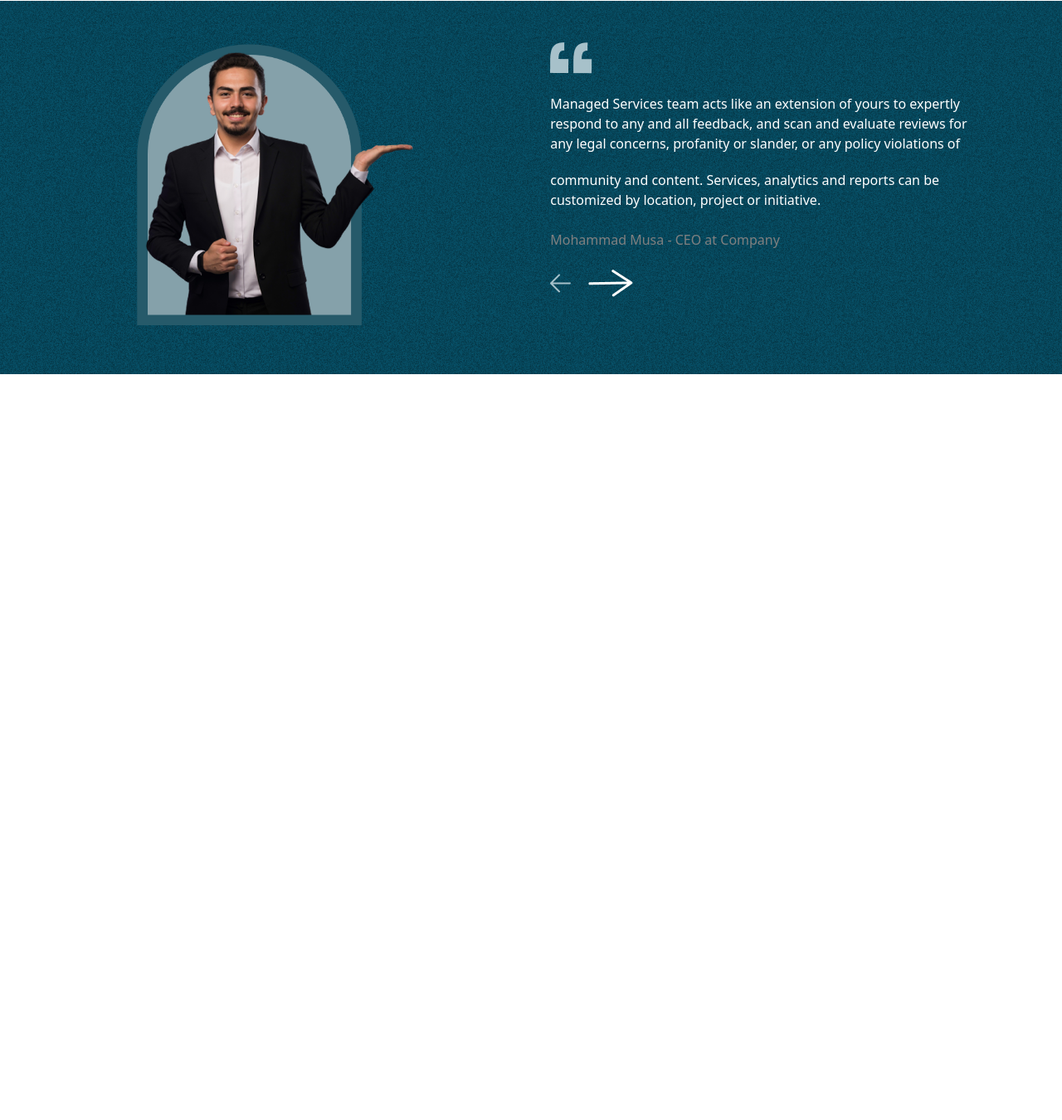
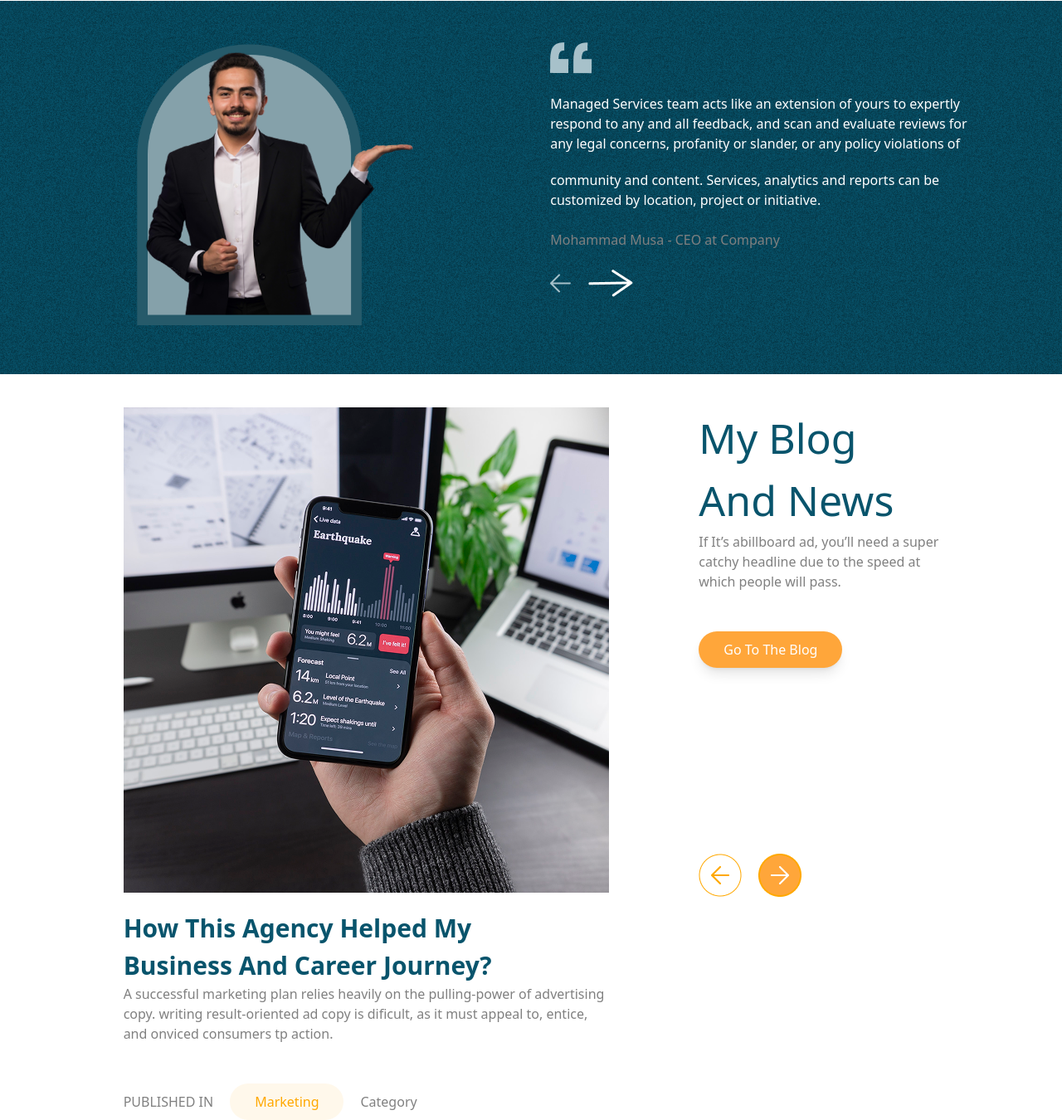
Before and after one commit to SOFTCLUB-2007/projet, a website: page src/index.html in a window 1280 px wide. Shown: the part 2493-3843 px from the top of the page at 83% size. Before the commit the page ends 2944 px from the top, so only its background shows below. Drawn offline with nearby package versions, Linux system fonts and the light colour scheme; files that its build step writes are made by us from their sources.

Commit message:
section project created

```diff
--- a/src/index.html
+++ b/src/index.html
@@ -184,10 +184,48 @@
                 <br>
                 <img src="Group 34.png" alt="">
             </div>
+
         </div>
-
     </section>
     </div>
+    <section class="max-w-[1200px] m-auto pt-[40px]">
+        <div class="lg:flex flex-column lg:justify-evenly">
+
+            <div>
+                <div>
+                <img src="Rectangle 18.png" alt="">
+                </div>
+                <div class="pt-[20px]">
+                    <h1 class="text-[30px] font-[600] text-[#08546C]">How This Agency Helped My <br>
+                    Business And Career Journey?</h1>
+                    <p class="text-[gray]">A successful marketing plan relies heavily on the pulling-power of advertising <br>
+                    copy. writing result-oriented ad copy is dificult, as it must appeal to, entice, <br>
+                    and onviced consumers tp action.</p> <br>
+                    <br>
+                    <div class="lg:flex gap-[20px] lg:items-center">
+                        <p class="text-[gray]">PUBLISHED IN</p>
+                        <button class="text-[#FFA800] bg-[#FFF8EB] p-20px py-[10px] rounded-3xl px-[30px]">Marketing</button>
+                        <p class="text-[gray]">Category</p>
+                    </div>
+                </div>
+            </div>
+
+            <div>
+                <h1 class="text-[50px] text-[#08546C]">My Blog <br>
+                And News</h1>
+                <p class="text-[gray]">If It’s abillboard ad, you’ll need a super <br>
+                catchy headline due to the speed at <br>
+                which people will pass.</p> <br>
+                <br>
+                <button class="text-white bg-[#FFA63A] p-20px py-[10px] rounded-3xl px-[30px] shadow-lg">Go To The Blog</button> <br>
+                <br>
+                <div class="flex gap-[20px] pt-[200px]">
+                    <img src="Group 40.png" alt="">
+                    <img src="Group 39.png" alt="">
+                </div>
+            </div>
+        </div>
+    </section>
 </main>
 </body>
 </html>
```
Also changed, not shown: src/Group 39.png (added), src/Group 40.png (added), src/Rectangle 18.png (added).
